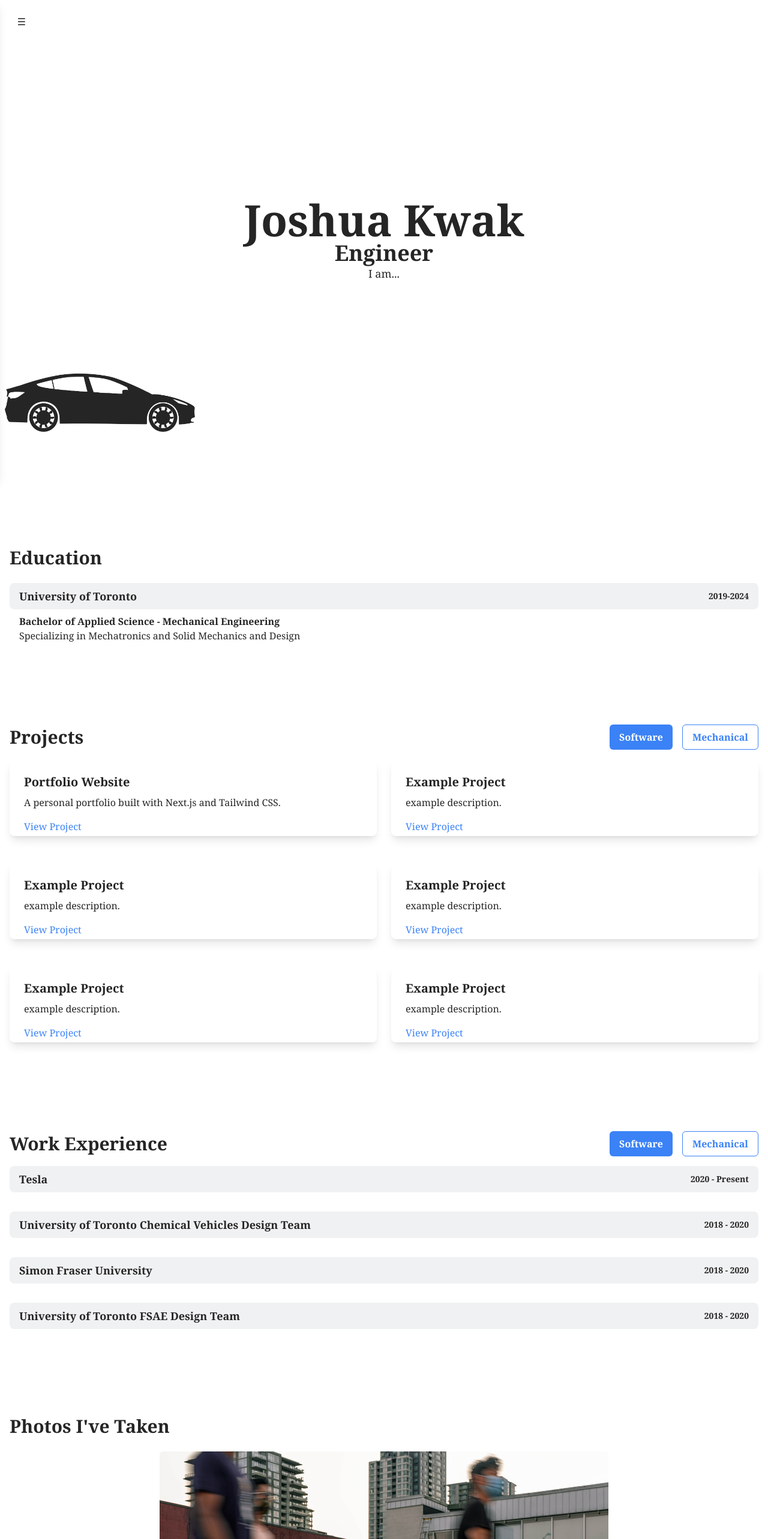
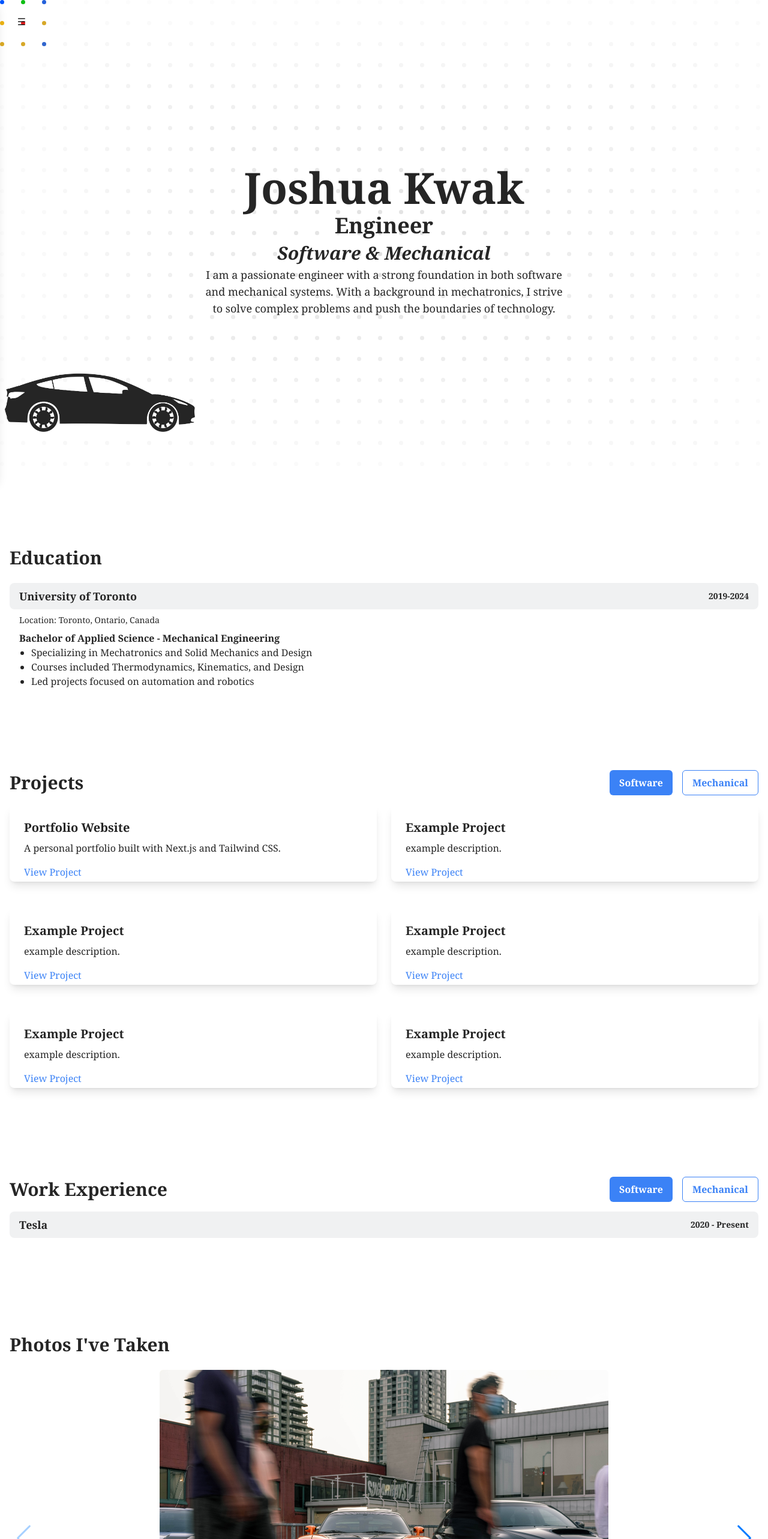
Before and after one commit to joshkwka/joshkwka.github.io, a Next.js app: page / in a window 1280 px wide. Shown: the top 2566 px of the page at 60% size. Built offline with nearby package versions, Linux system fonts and the light colour scheme.

Commit message:
added hero-section hover animation

```diff
--- /dev/null
+++ b/src/components/DotsGrid.tsx
@@ -0,0 +1,150 @@
+import { useState, useEffect } from 'react';
+
+const DotsGrid = ({ mousePosition }: { mousePosition: { x: number, y: number } }) => {
+  const [screenWidth, setScreenWidth] = useState(0);
+  const [screenHeight, setScreenHeight] = useState(0);
+  const [colorUpdateKey, setColorUpdateKey] = useState(0);
+
+  const googleColorsHSL = [
+    { h: 220, s: 85, l: 50 }, // Blue
+    { h: 0, s: 78, l: 50 }, // Red
+    { h: 44, s: 89, l: 50 }, // Yellow
+    { h: 122, s: 60, l: 40 }, // Green
+  ];
+  const hoverRadius = 100;
+  const dotSpacing = 35;
+
+  useEffect(() => {
+    const handleResize = () => {
+      setScreenWidth(window.innerWidth);
+      setScreenHeight(window.innerHeight);
+    };
+
+    handleResize();
+    window.addEventListener('resize', handleResize);
+
+    return () => {
+      window.removeEventListener('resize', handleResize);
+    };
+  }, []);
+
+  useEffect(() => {
+    // Timer to periodically update the colors
+    const timer = setInterval(() => {
+      setColorUpdateKey((prev) => prev + 1);
+    }, 200); // Update colors every 200ms
+
+    return () => clearInterval(timer);
+  }, []);
+
+  // Calculate grid size dynamically based on screen size and fixed dot spacing
+  const calculateGridSize = () => {
+    const cols = Math.ceil(screenWidth / dotSpacing);
+    const rows = Math.ceil(screenHeight / dotSpacing);
+    return { cols, rows };
+  };
+
+  // Create a grid of dots with dynamic size
+  const createDots = () => {
+    const { cols, rows } = calculateGridSize();
+    const dots = [];
+
+    for (let i = 0; i < rows; i++) {
+      for (let j = 0; j < cols; j++) {
+        const x = j * dotSpacing;
+        const y = i * dotSpacing;
+        dots.push({ x, y });
+      }
+    }
+
+    return dots;
+  };
+
+  // Function to calculate opacity based on distance from the center of the screen
+  const getDotOpacity = (dotX: number, dotY: number) => {
+    const centerX = screenWidth / 2;
+    const centerY = screenHeight / 2;
+
+    // Calculate the distance to the center of the screen
+    const distance = Math.sqrt(Math.pow(dotX - centerX, 2) + Math.pow(dotY - centerY, 2));
+
+    // Use the maximum possible distance (diagonal) to normalize the opacity
+    const maxDistance = Math.sqrt(Math.pow(centerX, 2) + Math.pow(centerY, 2));
+
+    // Calculate the opacity as a combination of both horizontal and vertical distance
+    const horizontalDistanceFactor = Math.abs(dotX - centerX) / screenWidth;
+    const verticalDistanceFactor = Math.abs(dotY - centerY) / screenHeight;
+
+    // Combine both factors for a consistent fade across the screen
+    const totalDistanceFactor = 1.8*Math.max(horizontalDistanceFactor, verticalDistanceFactor);
+
+    // Calculate opacity based on the distance factor
+    const opacity = Math.max(0.25 - totalDistanceFactor * 0.25, 0);
+
+    return opacity;
+  };
+
+
+  // Function to determine if a dot is within the hover radius
+  const isWithinHoverRadius = (dotX: number, dotY: number) => {
+    const distance = Math.sqrt(
+      Math.pow(mousePosition.x - dotX, 2) + Math.pow(mousePosition.y - dotY, 2)
+    );
+
+    return distance <= hoverRadius;
+  };
+
+  // Function to calculate the color based on distance from the mouse
+  const getGradientColor = (dotX: number, dotY: number) => {
+    const distance = Math.sqrt(
+      Math.pow(mousePosition.x - dotX, 2) + Math.pow(mousePosition.y - dotY, 2)
+    );
+
+    const maxSaturation = 100;
+    const minSaturation = 60;
+
+    // Interpolate saturation based on distance
+    const saturation = Math.max(
+      minSaturation,
+      maxSaturation - (distance / hoverRadius) * (maxSaturation - minSaturation)
+    );
+
+    const randomColor =
+      googleColorsHSL[Math.floor(Math.random() * googleColorsHSL.length)];
+
+    return `hsl(${randomColor.h}, ${saturation}%, ${randomColor.l}%)`;
+  };
+
+  return (
+    <div className="absolute top-0 left-0 w-full h-full">
+      {createDots().map((dot, index) => {
+        const dotSize = 7;
+        const opacity = getDotOpacity(dot.x, dot.y);
+
+        // Set the dot color based on hover state and apply gradient effect
+        const isHovered = isWithinHoverRadius(dot.x, dot.y);
+        const dotColor = isHovered
+          ? getGradientColor(dot.x, dot.y)
+          : 'gray';
+
+        return (
+          <div
+            key={`${index}-${colorUpdateKey}`} // Trigger re-render on color update
+            className="absolute rounded-full z-10"
+            style={{
+              left: `${dot.x}px`,
+              top: `${dot.y}px`,
+              width: `${dotSize}px`,
+              height: `${dotSize}px`,
+              backgroundColor: dotColor,
+              opacity: isHovered ? 1 : opacity,
+              transition: 'opacity 0.2s ease-out, background-color 0.2s ease-out',
+            }}
+          />
+        );
+      })}
+    </div>
+  );
+};
+
+export default DotsGrid;
--- a/src/components/DropdownInfo.tsx
+++ b/src/components/DropdownInfo.tsx
@@ -1,38 +1,44 @@
-import React, { useState, useRef } from "react";
+import React, { useState } from "react";
+
+interface BulletPoint {
+  category?: string;
+  description: string;
+}
 
 interface Position {
   title: string;
   date?: string;
-  description: string;
+  bulletPoints: BulletPoint[];
 }
 
 interface DropdownInfoProps {
   company: string;
   date?: string;
   location?: string;
-  positions?: Position[];
-  content?: string | React.ReactNode;
+  positions: Position[];
   initiallyOpen?: boolean;
+  onToggle?: () => void;
 }
 
 const DropdownInfo: React.FC<DropdownInfoProps> = ({
   company,
   date,
   location,
-  positions,
-  content,
+  positions = [],
   initiallyOpen = false,
+  onToggle,
 }) => {
   const [isOpen, setIsOpen] = useState(initiallyOpen);
-  const contentRef = useRef<HTMLDivElement | null>(null);
 
   const toggleDropdown = () => {
     setIsOpen(!isOpen);
+    if (onToggle) {
+      onToggle();
+    }
   };
 
   return (
-    <div className="mb-4"> {/* border-b border-[var(--border)]"> */}
-      {/* Company and Overall Date */}
+    <div className="mb-4">
       <button
         onClick={toggleDropdown}
         className="rounded-lg w-full flex justify-between items-center px-4 py-2 text-lg font-bold
@@ -43,42 +49,34 @@ const DropdownInfo: React.FC<DropdownInfoProps> = ({
         {date && <span className="text-sm">{date}</span>}
       </button>
 
-      {/* Content with smooth sliding transition */}
       <div
-        ref={contentRef}
         className={`px-4 py-2 overflow-hidden transition-all duration-450 ease-in-out ${
-          isOpen
-            ? "max-h-[800px] opacity-100"
-            : "max-h-0 opacity-0"
+          isOpen ? "max-h-[800px] opacity-100" : "max-h-0 opacity-0"
         }`}
       >
-        {/* Location */}
         {location && (
-          <h3 className="text-sm font-medium mb-2">
-            Location: {location}
-          </h3>
+          <h3 className="text-sm font-medium mb-2">Location: {location}</h3>
         )}
-        {/* Multiple Positions */}
-        {positions ? (
         <div className="space-y-4">
           {positions.map((position, index) => (
             <div key={index}>
-                <h3 className="text-md font-semibold">
-                  {position.title}{" "}
-                  <span className="text-sm">{date && position.date}</span>
+              <h3 className="text-md font-semibold flex justify-between items-center">
+                {position.title}
+                {position.date && (
+                  <span className="text-sm text-right">{position.date}</span>
+                )}
               </h3>
-                <p>{position.description}</p>
+              {/* Ensure bulletPoints is defined as an array */}
+              <ul className="list-disc pl-5">
+                {(position.bulletPoints || []).map((point, idx) => (
+                  <li key={idx}>
+                    {point.description} <span className="text-sm"></span>
+                  </li>
+                ))}
+              </ul>
             </div>
           ))}
         </div>
-        ) : (
-          // Single Role
-          typeof content === "string" ? (
-            <p>{content}</p>
-          ) : (
-            content
-          )
-        )}
       </div>
     </div>
   );
--- a/src/components/Education.tsx
+++ b/src/components/Education.tsx
@@ -6,27 +6,29 @@ const Education = () => {
     <section id="education" className="mt-24 my-8 py-4 px-4">
       <div className="space-y-4">
         <h2 className="text-3xl font-bold mb-6">Education</h2>
-            {/* UofT Chemical Vehicles Design Team*/}
+
+        {/* University of Toronto */}
         <DropdownInfo
           company="University of Toronto"
           initiallyOpen={true}
           positions={[
             {
               title: "Bachelor of Applied Science - Mechanical Engineering",
-                    // date: "(2019-2024)",
-                    description: "Specializing in Mechatronics and Solid Mechanics and Design"
+              bulletPoints: [
+                {
+                  description: "Specializing in Mechatronics and Solid Mechanics and Design",
+                },
+                {
+                  description: "Courses included Thermodynamics, Kinematics, and Design",
+                },
+                {
+                  description: "Led projects focused on automation and robotics",
+                },
+              ],
             }
           ]}
           date="2019-2024"
-                content="I studied Mechanical Engineering at the
-                    University of Toronto, specializing in Mechatronics and
-                    Solid Mechanics & Design. I am passionate about creating
-                    and improving modern technology, and would love to be a
-                    part of the innovative expansion of Engineering.
-                    My interests lie in AR/VR systems...
-                    Apart from engineering, some of my interests include
-                    playing sports and exercising, and I also love to take
-                    photos."
+          location="Toronto, Ontario, Canada"
         />
       </div>
     </section>
--- a/src/components/HeroSection.tsx
+++ b/src/components/HeroSection.tsx
@@ -1,39 +1,39 @@
 import { useState, useEffect } from 'react';
 import { motion } from 'framer-motion';
 import { useDarkMode } from '@/contexts/DarkModeContext';
+import DotsGrid from '@/components/DotsGrid';
 
 const HeroSection = () => {
   const [scrollPosition, setScrollPosition] = useState(0);
-  const [screenWidth, setScreenWidth] = useState(0);
+  const [mousePosition, setMousePosition] = useState({ x: 0, y: 0 });
   const { isDarkMode } = useDarkMode();
 
-  // Update screen width on resize
-  const handleResize = () => {
-    setScreenWidth(window.innerWidth);
+  const handleScroll = () => {
+    setScrollPosition(window.scrollY);
+  };
+
+  const handleMouseMove = (e: MouseEvent) => {
+    setMousePosition({ x: e.clientX, y: e.clientY });
   };
 
   useEffect(() => {
-    handleResize();
-    window.addEventListener('resize', handleResize);
-    const handleScroll = () => {
-      setScrollPosition(window.scrollY);
-    };
     window.addEventListener('scroll', handleScroll);
+    window.addEventListener('mousemove', handleMouseMove);
 
     return () => {
-      window.removeEventListener('resize', handleResize);
       window.removeEventListener('scroll', handleScroll);
+      window.removeEventListener('mousemove', handleMouseMove);
     };
   }, []);
 
-  const speedMultiplier = (screenWidth / 1000) * 1.15;
+  const speedMultiplier = (window.innerWidth / 1000) * 1.15;
   const translateX = scrollPosition * speedMultiplier;
 
   return (
     <section id="home" className="relative h-screen">
       {/* Car Animation with Parallax Effect */}
       <motion.div
-        className="absolute bottom-20 left-2 transform -translate-y-1/2"
+        className="absolute bottom-20 left-2 transform -translate-y-1/2 z-20"
         style={{
           transform: `translateX(${translateX}px)`,
         }}
@@ -42,18 +42,24 @@ const HeroSection = () => {
         transition={{ duration: 1 }}
       >
         <img
-          src={isDarkMode ? '/images/hero/light-hero-car.png' : '/images/hero/dark-hero-car.png'} // Conditional image source based on dark mode
+          src={isDarkMode ? '/images/hero/light-hero-car.png' : '/images/hero/dark-hero-car.png'}
           alt="Car"
           width={320}
           height={103}
         />
       </motion.div>
 
+      {/* Dot Grid Background (Now a Separate Component) */}
+      <DotsGrid mousePosition={mousePosition} />
+
       {/* Main Content */}
-      <div className="absolute top-1/2 left-1/2 transform -translate-x-1/2 -translate-y-1/2 text-center px-4">
-        <h1 className="text-7xl font-bold">Joshua Kwak</h1>
-        <h2 className="text-4xl font-bold">Engineer</h2>
-        <p className="text-lg max-w-2xl mx-auto">I am...</p>
+      <div className="absolute top-1/2 left-1/2 transform -translate-x-1/2 -translate-y-1/2 text-center px-4 z-20">
+        <h1 className="text-5xl font-bold py-1 sm:text-7xl">Joshua Kwak</h1>
+        <h2 className="text-3xl font-bold py-1 sm:text-4xl">Engineer</h2>
+        <h2 className="text-2xl font-bold italic py-1 sm:text-3xl">Software & Mechanical</h2>
+        <p className="text-md max-w-2xl mx-auto sm:text-lg">
+          I am a passionate engineer with a strong foundation in both software and mechanical systems. With a background in mechatronics, I strive to solve complex problems and push the boundaries of technology.
+        </p>
       </div>
     </section>
   );
--- a/src/components/Sidebar.tsx
+++ b/src/components/Sidebar.tsx
@@ -1,6 +1,5 @@
 import React from "react";
 import DarkModeToggle from "@/components/DarkModeToggle";
-import Image from "next/image";
 
 interface SidebarProps {
   isOpen: boolean;
@@ -26,7 +25,7 @@ export default function Sidebar({ isOpen = false, toggleSidebar }: SidebarProps)
       className={`fixed top-0 left-0 h-full bg-[var(--sidebar-background)] text-[var(--sidebar-foreground)] w-64 transform ${
         isOpen ? "translate-x-0" : "-translate-x-full"
       } transition-transform duration-300 ease-in-out
-      backdrop-blur-md shadow-lg`}
+      backdrop-blur-md shadow-lg z-20`}
     >
       <div className="flex justify-end p-2">
         <button
@@ -85,7 +84,7 @@ export default function Sidebar({ isOpen = false, toggleSidebar }: SidebarProps)
       </ul>
 
       <div className="absolute bottom-20 left-0 right-0 px-4">
-        <DarkModeToggle /> {/* Place DarkModeToggle here */}
+        <DarkModeToggle />
       </div>
     </div>
   );
--- a/src/components/SidebarButton.tsx
+++ b/src/components/SidebarButton.tsx
@@ -22,7 +22,7 @@ export default function SidebarButton() {
       {!isSidebarOpen && (
         <button
           onClick={toggleSidebar}
-          className="fixed top-4 left-4 w-10 h-10 flex items-center justify-center rounded-full hover:bg-[var(--sidebar-background)] transition-colors duration-200 ease-in-out"
+          className="fixed top-4 left-4 w-10 h-10 flex items-center justify-center rounded-full hover:bg-[var(--sidebar-background)] transition-colors duration-200 ease-in-out z-20"
         >
           ☰
         </button>
--- a/src/components/WorkExperience.tsx
+++ b/src/components/WorkExperience.tsx
@@ -12,19 +12,34 @@ const WorkExperience = () => {
       company: "Tesla",
       date: "2020 - Present",
       location: "Fremont, California, USA",
-      category: "Both",
       positions: [
         {
           title: "Associate CAE Engineer",
           date: "Aug 2023 - Present",
-          category: "Mechanical",
-          description: "...",
+          bulletPoints: [
+            {
+              category: "Mechanical",
+              description: "Performed crash simulations to improve occupant safety.",
+            },
+            {
+              category: "Software",
+              description: "Developed software tools to analyze crash data.",
+            },
+            {
+              category: "Both",
+              description: "Both!",
+            },
+          ],
         },
         {
           title: "CAE Engineer Intern",
           date: "Jan 2023 - Jul 2023",
-          category: "Mechanical",
-          description: "Performed crash simulations and analysis to improve occupant safety across multiple vehicle platforms.",
+          bulletPoints: [
+            {
+              category: "Mechanical",
+              description: "Analyzed crash simulations for various vehicle platforms.",
+            },
+          ],
         },
       ],
     },
@@ -33,58 +48,16 @@ const WorkExperience = () => {
       company: "Veoneer",
       date: "2018 - 2020",
       location: "Markham, Ontario, Canada",
-      category: "Mechanical",
       positions: [
         {
           title: "NPPI Engineer Intern",
           date: "May 2022 - Dec 2022",
-          category: "Mechanical",
-          description: "...",
-        },
-      ],
-    },
-    {
-      id: "utcv",
-      company: "University of Toronto Chemical Vehicles Design Team",
-      date: "2018 - 2020",
-      location: "Toronto, Ontario, Canada",
-      category: "Both",
-      positions: [
-        {
-          title: "NPPI Engineer Intern",
-          date: "May 2022 - Dec 2022",
-          category: "Software",
-          description: "...",
-        },
-      ],
-    },
-    {
-      id: "sfu",
-      company: "Simon Fraser University",
-      date: "2018 - 2020",
-      location: "Markham, Ontario, Canada",
-      category: "Software",
-      positions: [
-        {
-          title: "NPPI Engineer Intern",
-          date: "May 2022 - Dec 2022",
-          category: "Software",
-          description: "...",
-        },
-      ],
-    },
-    {
-      id: "fsae",
-      company: "University of Toronto FSAE Design Team",
-      date: "2018 - 2020",
-      location: "Markham, Ontario, Canada",
-      category: "Software",
-      positions: [
-        {
-          title: "NPPI Engineer Intern",
-          date: "May 2022 - Dec 2022",
-          category: "Software",
-          description: "...",
+          bulletPoints: [
+            {
+              category: "Mechanical",
+              description: "Designed and tested safety systems for autonomous vehicles.",
+            },
+          ],
         },
       ],
     },
@@ -97,9 +70,19 @@ const WorkExperience = () => {
     }));
   };
 
-  const filteredWorkExperiences = workExperiences.filter(
-    (job) => job.category === activeTab || job.category === "Both"
-  );
+  const filteredWorkExperiences = workExperiences
+    .map((job) => ({
+      ...job,
+      positions: job.positions
+        .map((position) => ({
+          ...position,
+          bulletPoints: position.bulletPoints.filter(
+            (point) => point.description && (point.category === activeTab || point.category === "Both")
+          ),
+        }))
+        .filter((position) => position.bulletPoints.length > 0),
+    }))
+    .filter((job) => job.positions.length > 0);
 
   return (
     <section id="workexperience" className="mt-24 my-8 py-4 px-4">
@@ -116,9 +99,7 @@ const WorkExperience = () => {
             location={job.location}
             initiallyOpen={openJobs[job.id] ?? false}
             onToggle={() => toggleJob(job.id)}
-            positions={job.positions.filter(
-              (position) => position.category === activeTab || position.category === "Both"
-            )}
+            positions={job.positions}
           />
         ))}
       </div>
```
Also changed, not shown: src/components/AboutMe.tsx (deleted, +0 -19 lines), src/components/PhotoCarousel.tsx (+5 -5 lines), src/components/TextSection.tsx (deleted, +0 -41 lines), 1 other file (tests, documents, lock files or other folders). Lines whose indentation alone changed are shown as unchanged.
